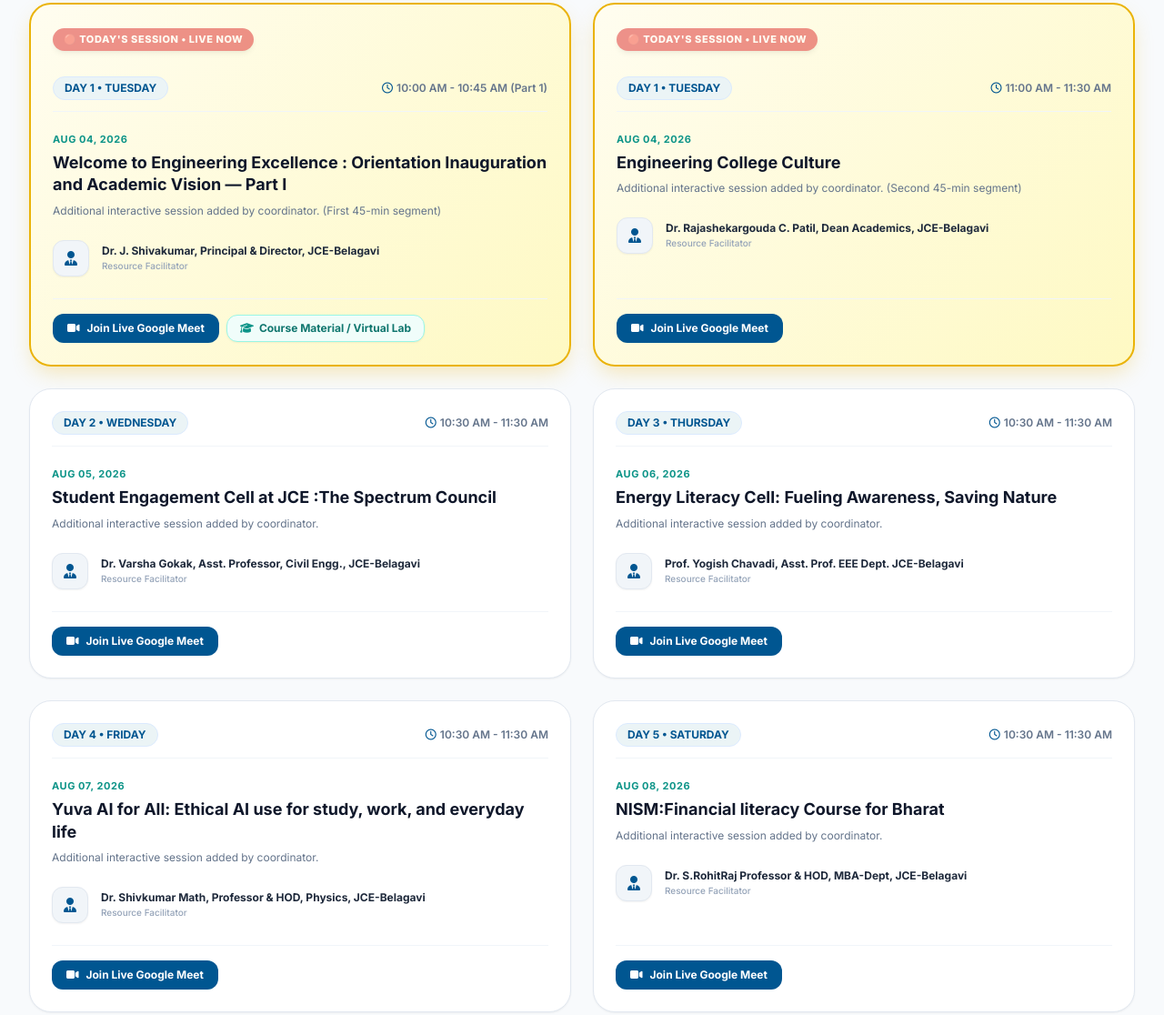
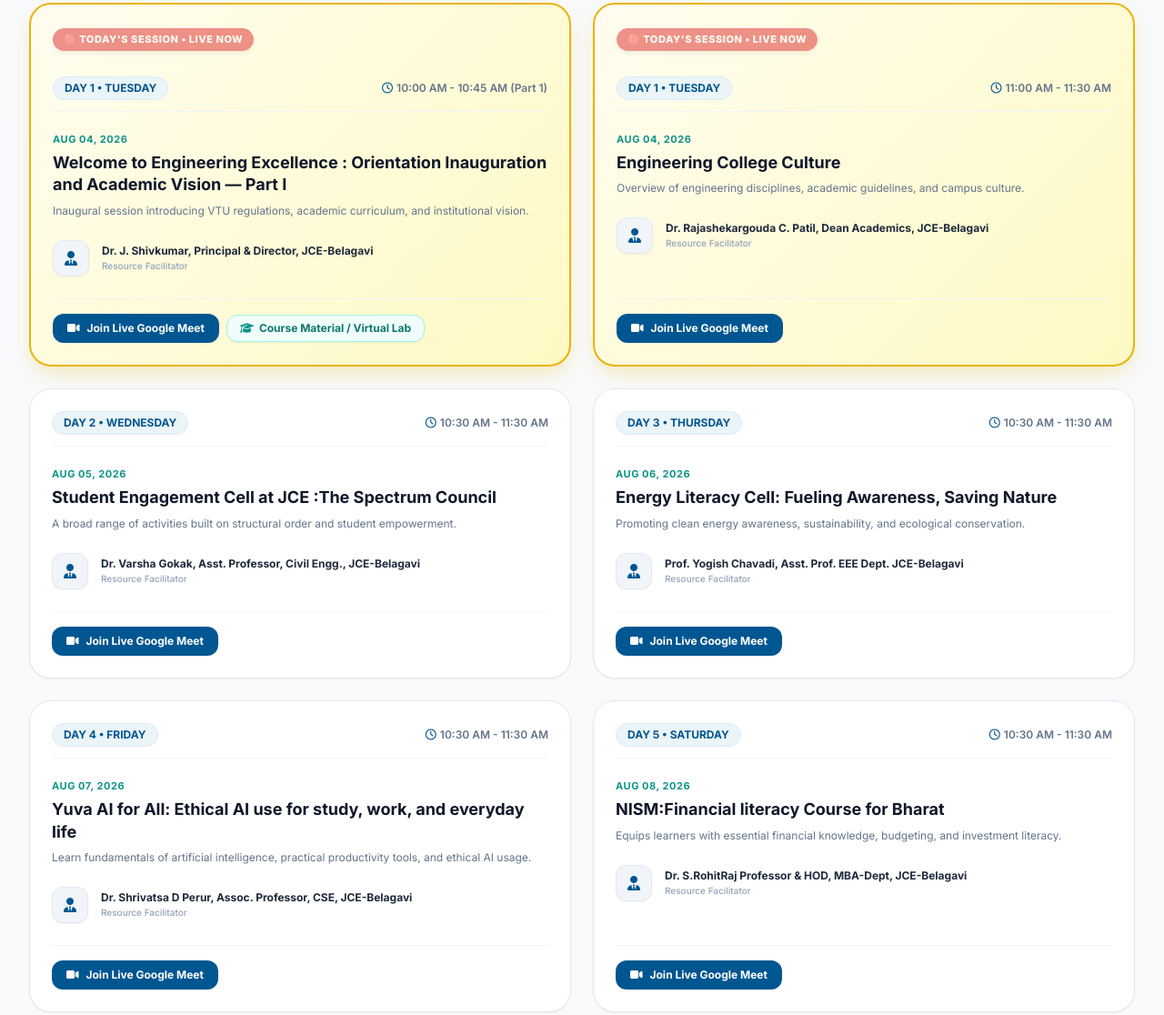
Before and after one commit to shivaphy/Student-Orientation-Program-2026_JCE_Belagavi, a plain HTML site: page index.html in a window 1280 px wide. Shown: the part 681-1797 px from the top of the page at 91% size. Drawn offline with nearby package versions, Linux system fonts and the light colour scheme.

Commit message:
Add files via upload

```diff
--- a/index.html
+++ b/index.html
@@ -114,7 +114,6 @@
                 <!-- Branding & Title with Prominent College Name at Top Left -->
                 <div class="text-center md:text-left">
                     <div class="mb-4">
-                        <!-- Prominent College Name Display at Top Left -->
                         <h2 class="text-2xl sm:text-3xl lg:text-4xl font-black font-display tracking-tight text-white uppercase drop-shadow-md">
                             Jain College of Engineering, Belagavi
                         </h2>
@@ -247,7 +246,6 @@
                         <select id="student-branch" onchange="saveStudentProfile()" class="w-full px-3.5 py-2.5 border border-slate-300 rounded-xl text-xs focus:ring-2 focus:ring-jce-blue focus:outline-none bg-white">
                             <option value="">Select Department</option>
                             <option value="Computer Science (CSE)">Computer Science (CSE)</option>
-                            <!-- CORRECTION 2: Updated Branch Title to Artificial Intelligence & Machine Learning (AI&ML) -->
                             <option value="Artificial Intelligence & Machine Learning (AI&ML)">Artificial Intelligence & Machine Learning (AI&ML)</option>
                             <option value="Electronics & Comm. (ECE)">Electronics & Comm. (ECE)</option>
                             <option value="Electrical & Electronics (EEE)">Electrical & Electronics (EEE)</option>
@@ -626,6 +624,7 @@
     <div id="toast-container" class="fixed bottom-5 right-5 z-50 flex flex-col gap-2 max-w-sm w-full pointer-events-none"></div>
 
     <script>
+        // Schedule Dataset containing exact Google Meet URLs from Word Document
         const defaultSchedule = [
             {
                 "dayNum": 1,
@@ -634,11 +633,11 @@
                 "week": "week1",
                 "timeSlot": "10:00 AM - 10:45 AM (Part 1)",
                 "topic": "Welcome to Engineering Excellence : Orientation Inauguration and Academic Vision — Part I",
-                "speaker": "Dr. J. Shivakumar, Principal & Director, JCE-Belagavi",
+                "speaker": "Dr. J. Shivkumar, Principal & Director, JCE-Belagavi",
                 "photoUrl": "",
                 "courseUrl": "https://vlab.amrita.edu/",
-                "description": "Additional interactive session added by coordinator. (First 45-min segment)",
-                "meetLink": "https://meet.google.com/abc-defg-hij",
+                "description": "Inaugural session introducing VTU regulations, academic curriculum, and institutional vision.",
+                "meetLink": "https://meet.google.com/vgp-yrzy-ysd",
                 "videoLink": ""
             },
             {
@@ -651,8 +650,8 @@
                 "speaker": "Dr. Rajashekargouda C. Patil, Dean Academics, JCE-Belagavi",
                 "photoUrl": "",
                 "courseUrl": "",
-                "description": "Additional interactive session added by coordinator. (Second 45-min segment)",
-                "meetLink": "https://meet.google.com/abc-defg-hij",
+                "description": "Overview of engineering disciplines, academic guidelines, and campus culture.",
+                "meetLink": "https://meet.google.com/vgp-yrzy-ysd",
                 "videoLink": ""
             },
             {
@@ -665,8 +664,8 @@
                 "speaker": "Dr. Varsha Gokak, Asst. Professor, Civil Engg., JCE-Belagavi",
                 "photoUrl": "",
                 "courseUrl": "",
-                "description": "Additional interactive session added by coordinator.",
-                "meetLink": "https://meet.google.com/abc-defg-hij",
+                "description": "A broad range of activities built on structural order and student empowerment.",
+                "meetLink": "https://meet.google.com/wcp-wtqu-hnz",
                 "videoLink": ""
             },
             {
@@ -679,8 +678,8 @@
                 "speaker": "Prof. Yogish Chavadi, Asst. Prof. EEE Dept. JCE-Belagavi",
                 "photoUrl": "",
                 "courseUrl": "",
-                "description": "Additional interactive session added by coordinator.",
-                "meetLink": "https://meet.google.com/abc-defg-hij",
+                "description": "Promoting clean energy awareness, sustainability, and ecological conservation.",
+                "meetLink": "https://meet.google.com/eev-vkqh-kaz",
                 "videoLink": ""
             },
             {
@@ -690,11 +689,11 @@
                 "week": "week1",
                 "timeSlot": "10:30 AM - 11:30 AM",
                 "topic": "Yuva AI for All: Ethical AI use for study, work, and everyday life",
-                "speaker": "Dr. Shivkumar Math, Professor & HOD, Physics, JCE-Belagavi",
+                "speaker": "Dr. Shrivatsa D Perur, Assoc. Professor, CSE, JCE-Belagavi",
                 "photoUrl": "",
                 "courseUrl": "",
-                "description": "Additional interactive session added by coordinator.",
-                "meetLink": "https://meet.google.com/abc-defg-hij",
+                "description": "Learn fundamentals of artificial intelligence, practical productivity tools, and ethical AI usage.",
+                "meetLink": "https://meet.google.com/gcm-uhyt-aiw",
                 "videoLink": ""
             },
             {
@@ -707,8 +706,8 @@
                 "speaker": "Dr. S.RohitRaj Professor & HOD, MBA-Dept, JCE-Belagavi",
                 "photoUrl": "",
                 "courseUrl": "",
-                "description": "Additional interactive session added by coordinator.",
-                "meetLink": "https://meet.google.com/abc-defg-hij",
+                "description": "Equips learners with essential financial knowledge, budgeting, and investment literacy.",
+                "meetLink": "https://meet.google.com/wtr-jkim-gmk",
                 "videoLink": ""
             },
             {
@@ -717,13 +716,12 @@
                 "dateStr": "Aug 10, 2026",
                 "week": "week2",
                 "timeSlot": "10:30 AM - 11:30 AM",
-                <!-- CORRECTION 1: Updated to Computer Science & Engineering (CSE) -->
                 "topic": "Know Your Department: Computer Science & Engineering (CSE)",
                 "speaker": "Dr. Uttam Patil, Professor & HOD - Computer Science Engg. JCE-Belagavi",
                 "photoUrl": "",
                 "courseUrl": "",
-                "description": "Additional interactive session added by coordinator.",
-                "meetLink": "https://meet.google.com/abc-defg-hij",
+                "description": "Department orientation covering algorithms, software development labs, and computing career paths.",
+                "meetLink": "https://meet.google.com/odq-fawj-cse",
                 "videoLink": ""
             },
             {
@@ -736,8 +734,8 @@
                 "speaker": "Dr. Sachinkumar. Professor & HOD, AIML, JCE-Belagavi",
                 "photoUrl": "",
                 "courseUrl": "",
-                "description": "Additional interactive session added by coordinator.",
-                "meetLink": "https://meet.google.com/abc-defg-hij",
+                "description": "Insights into AI models, neural networks, machine learning algorithms, and intelligent systems.",
+                "meetLink": "https://meet.google.com/guo-hdfy-fjo",
                 "videoLink": ""
             },
             {
@@ -750,8 +748,8 @@
                 "speaker": "Dr. Vinayakumar R. Bagali. Professor & HOD, ECE, JCE-Belagavi",
                 "photoUrl": "",
                 "courseUrl": "",
-                "description": "Additional interactive session added by coordinator.",
-                "meetLink": "https://meet.google.com/abc-defg-hij",
+                "description": "Introduction to signal processing, semiconductor circuits, wireless systems, and IoT hardware.",
+                "meetLink": "https://meet.google.com/ntn-rpxq-fqm",
                 "videoLink": ""
             },
             {
@@ -764,8 +762,8 @@
                 "speaker": "Dr. Mallikarjuna G. D., Associate Professor & HOD, EEE-Belagavi",
                 "photoUrl": "",
                 "courseUrl": "",
-                "description": "Additional interactive session added by coordinator.",
-                "meetLink": "https://meet.google.com/abc-defg-hij",
+                "description": "Understanding power systems, renewable energy grids, electric vehicles, and circuit automation.",
+                "meetLink": "https://meet.google.com/hzq-wbus-duk",
                 "videoLink": ""
             },
             {
@@ -778,8 +776,8 @@
                 "speaker": "Dr. Mithun B.M. Professor & HOD, Civil Engg, JCE-Belagavi",
                 "photoUrl": "",
                 "courseUrl": "",
-                "description": "Additional interactive session added by coordinator.",
-                "meetLink": "https://meet.google.com/abc-defg-hij",
+                "description": "Structural engineering fundamentals, sustainable infrastructure, surveying, and smart city architecture.",
+                "meetLink": "https://meet.google.com/aiy-fbjq-psd",
                 "videoLink": ""
             },
             {
@@ -792,8 +790,8 @@
                 "speaker": "Dr. B. V. Hubballi Professor & HOD, Mech, JCE-Belagavi",
                 "photoUrl": "",
                 "courseUrl": "",
-                "description": "Additional interactive session added by coordinator.",
-                "meetLink": "https://meet.google.com/abc-defg-hij",
+                "description": "3D CAD modeling, robotics, thermodynamics, manufacturing technologies, and mechanical systems.",
+                "meetLink": "https://meet.google.com/wgb-vskn-deq",
                 "videoLink": ""
             },
             {
@@ -802,12 +800,12 @@
                 "dateStr": "Aug 11, 2026",
                 "week": "week2",
                 "timeSlot": "10:30 AM - 11:30 AM",
-                "topic": "UHV Session: self-exploration, ethical human conduct, and harmony at all levels of life",
+                "topic": "Universal Human Values (UHV)",
                 "speaker": "Dr. Jayashri Rudagi Professor, ECE, UHV-Coordinator, JCE-Belagavi",
                 "photoUrl": "",
                 "courseUrl": "",
-                "description": "Additional interactive session added by coordinator.",
-                "meetLink": "https://meet.google.com/abc-defg-hij",
+                "description": "Right understanding, ensuring harmony at all levels of living, and balancing technical skills with moral responsibility.",
+                "meetLink": "https://meet.google.com/fjz-nxwj-ums",
                 "videoLink": ""
             },
             {
@@ -820,8 +818,8 @@
                 "speaker": "Dr. Ratan Patil, Dean, Skill Development & Internship Cell, JCE-Belagavi",
                 "photoUrl": "",
                 "courseUrl": "",
-                "description": "Additional interactive session added by coordinator.",
-                "meetLink": "https://meet.google.com/abc-defg-hij",
+                "description": "Hands-on skill building programs, industry certifications, and corporate internship opportunities.",
+                "meetLink": "https://meet.google.com/sxc-hgfy-dwi",
                 "videoLink": ""
             },
             {
@@ -834,8 +832,8 @@
                 "speaker": "Prof. Raghunandan Oza Assistant Professor, CSE, JCE-Belagavi",
                 "photoUrl": "",
                 "courseUrl": "",
-                "description": "Additional interactive session added by coordinator.",
-                "meetLink": "https://meet.google.com/abc-defg-hij",
+                "description": "Campus recruitment drives, career readiness, interview preparation, and placement statistics.",
+                "meetLink": "https://meet.google.com/jic-muyz-opw",
                 "videoLink": ""
             },
             {
@@ -848,8 +846,8 @@
                 "speaker": "Dr. Prashant Patil, Dr. Shivkumar Math, and Dr. Manuprasad B. K.",
                 "photoUrl": "",
                 "courseUrl": "",
-                "description": "Additional interactive session added by coordinator.",
-                "meetLink": "https://meet.google.com/abc-defg-hij",
+                "description": "Guidance on VTU examinations, grading systems, attendance requirements, and valedictory closing.",
+                "meetLink": "https://meet.google.com/eha-pwgk-gzx",
                 "videoLink": ""
             }
         ];
```
